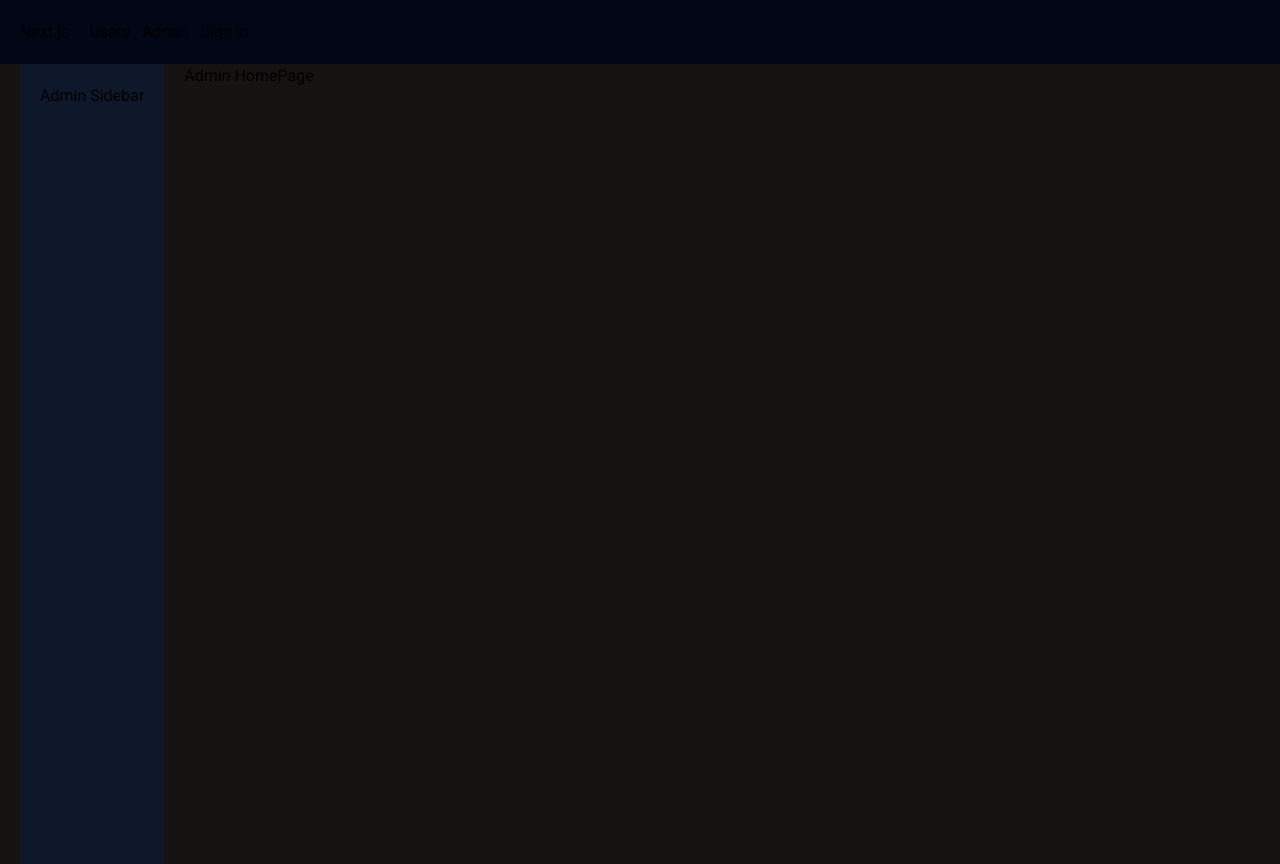
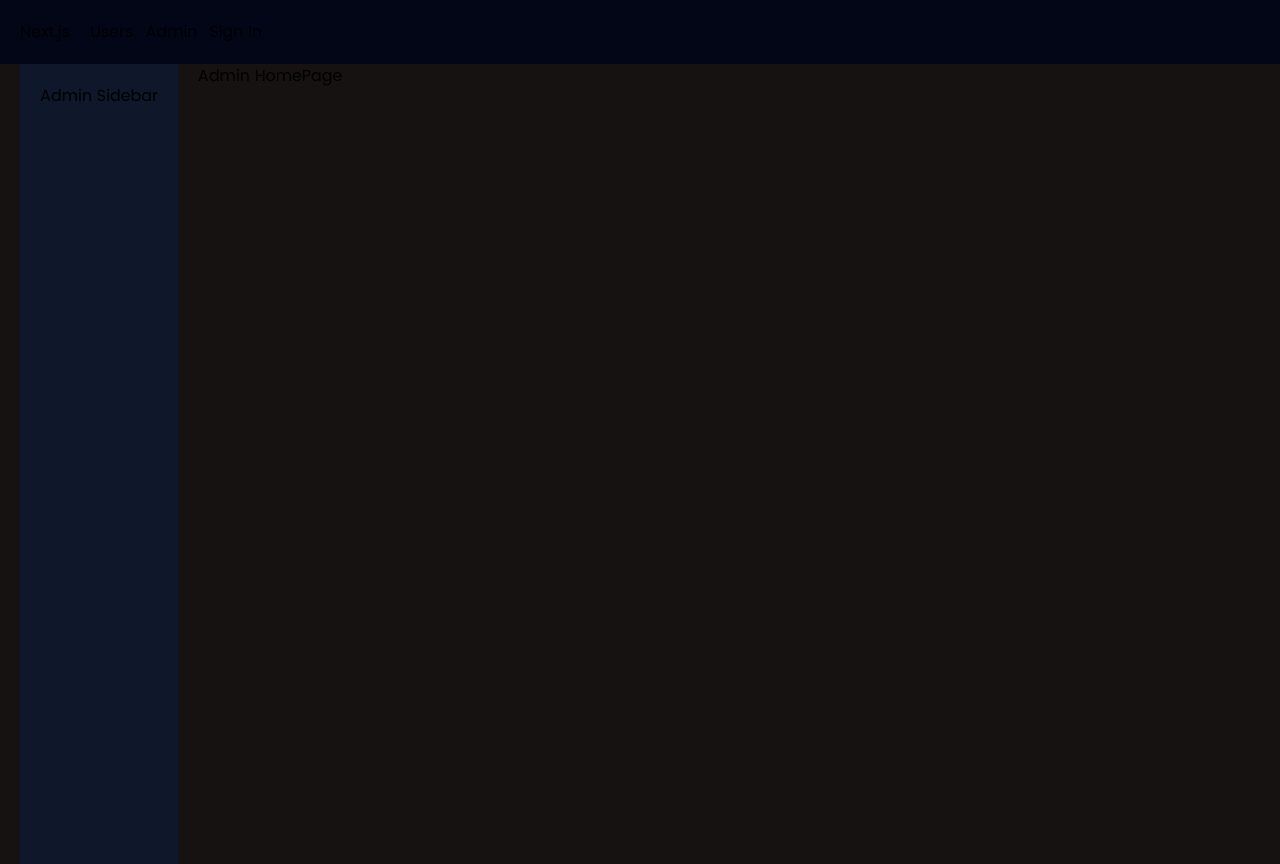
Before and after one commit to Heisemerie/next-app-13, a Next.js app: page /admin in a window 1280 px wide. Built offline with nearby package versions, Linux system fonts and the light colour scheme; no server answers.

Commit message:
Optimizations: using fonts (custom fonts)

```diff
--- a/app/layout.tsx
+++ b/app/layout.tsx
@@ -1,12 +1,15 @@
 import type { Metadata } from "next";
 import { Inter, Roboto } from "next/font/google";
+import localFont from "next/font/local";
 import "./globals.css";
 import NavBar from "./NavBar";
 import AuthProvider from "./auth/Provider";
 
 const inter = Inter({ subsets: ["latin"] });
 
-const roboto = Roboto({ subsets: ["latin"], weight: ['400','500'] });
+const roboto = Roboto({ subsets: ["latin"], weight: ["400", "500"] });
+
+const poppins = localFont({ src: "../public/fonts/poppins-regular-webfont.woff2" });
 
 export const metadata: Metadata = {
   title: "Create Next App",
@@ -20,7 +23,7 @@ export default function RootLayout({
 }) {
   return (
     <html lang="en" data-theme="forest">
-      <body className={roboto.className}>
+      <body className={poppins.className}>
         <AuthProvider>
           <NavBar />
           <main className="px-5">{children}</main>
```
Also changed, not shown: public/fonts/poppins-regular-webfont.woff2 (added).
